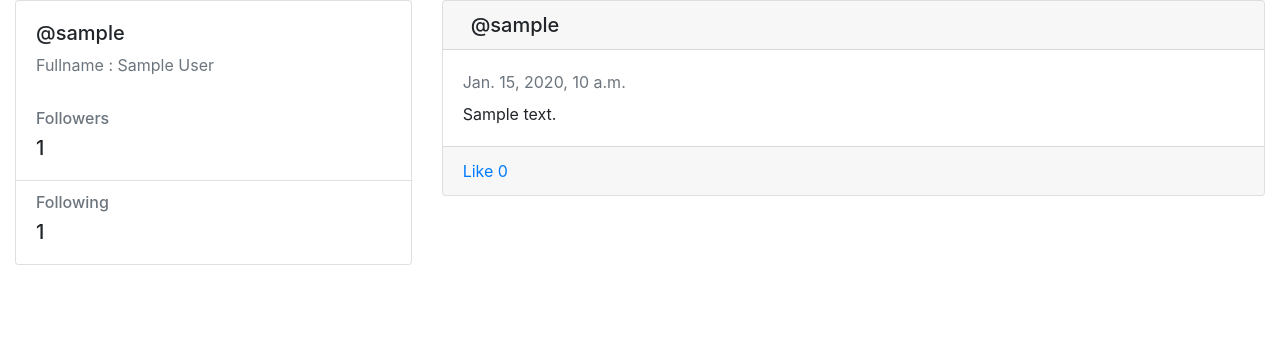
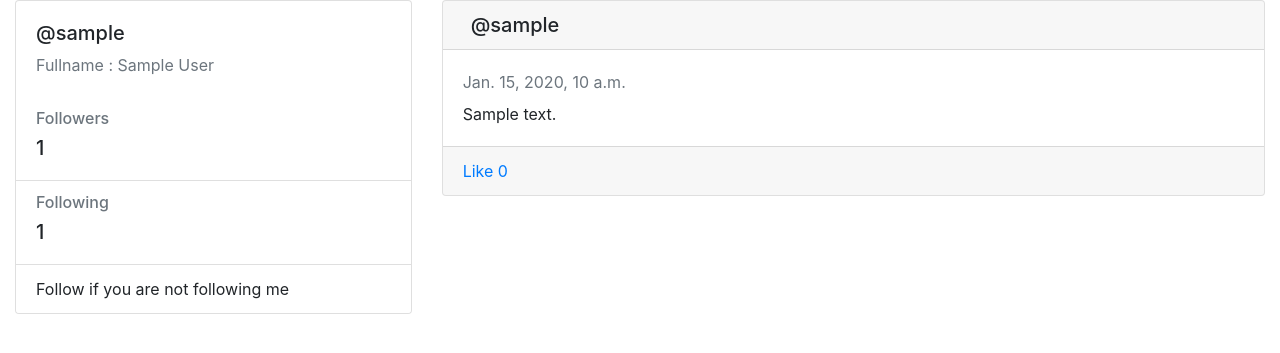
Before and after one commit to AlexCuenca99/cs50-netwok, a Django app: a page that uses network/templates/network/profile.html in a window 1280 px wide. Shown: the part 56-409 px from the top of the page. Run offline with Django 3.2, Linux system fonts and the light colour scheme; tables that the repository leaves empty hold one stand-in row (values such as "Sample post"); some libraries are stand-ins or nearby versions.

```diff
--- a/network/templates/network/profile.html
+++ b/network/templates/network/profile.html
@@ -18,6 +18,15 @@
 					<li class="list-group-item">
 						<div class="h6 text-muted">Following</div>
 						<div class="h5">{{followings}}</div>
+					</li>
+
+					<li class="list-group-item">
+						<!-- prettier-ignore -->
+						{% if request.path|cut:'/profiles/' == request.user.username %}
+							Sorry, you cannot follow your self
+						{% else %}
+							Follow if you are not following me
+						{% endif %}
 					</li>
 				</ul>
 			</div>
```
